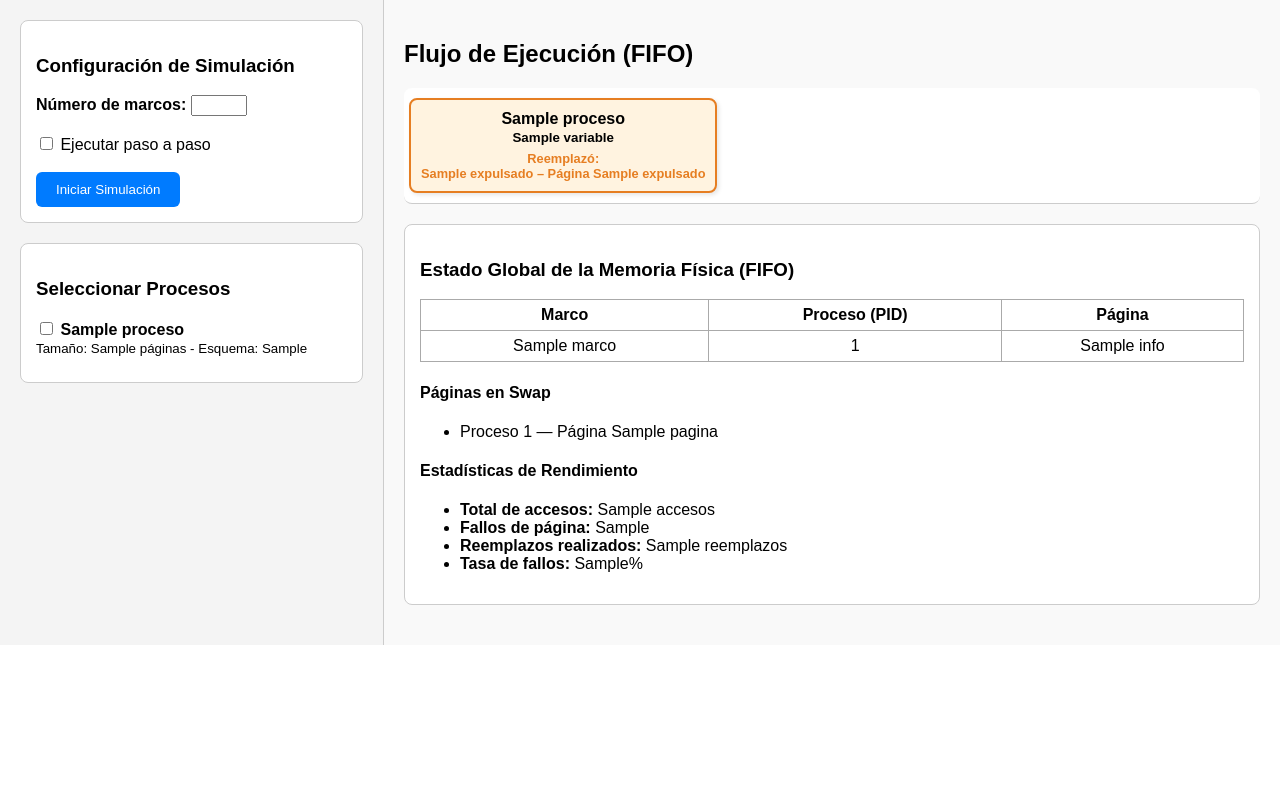
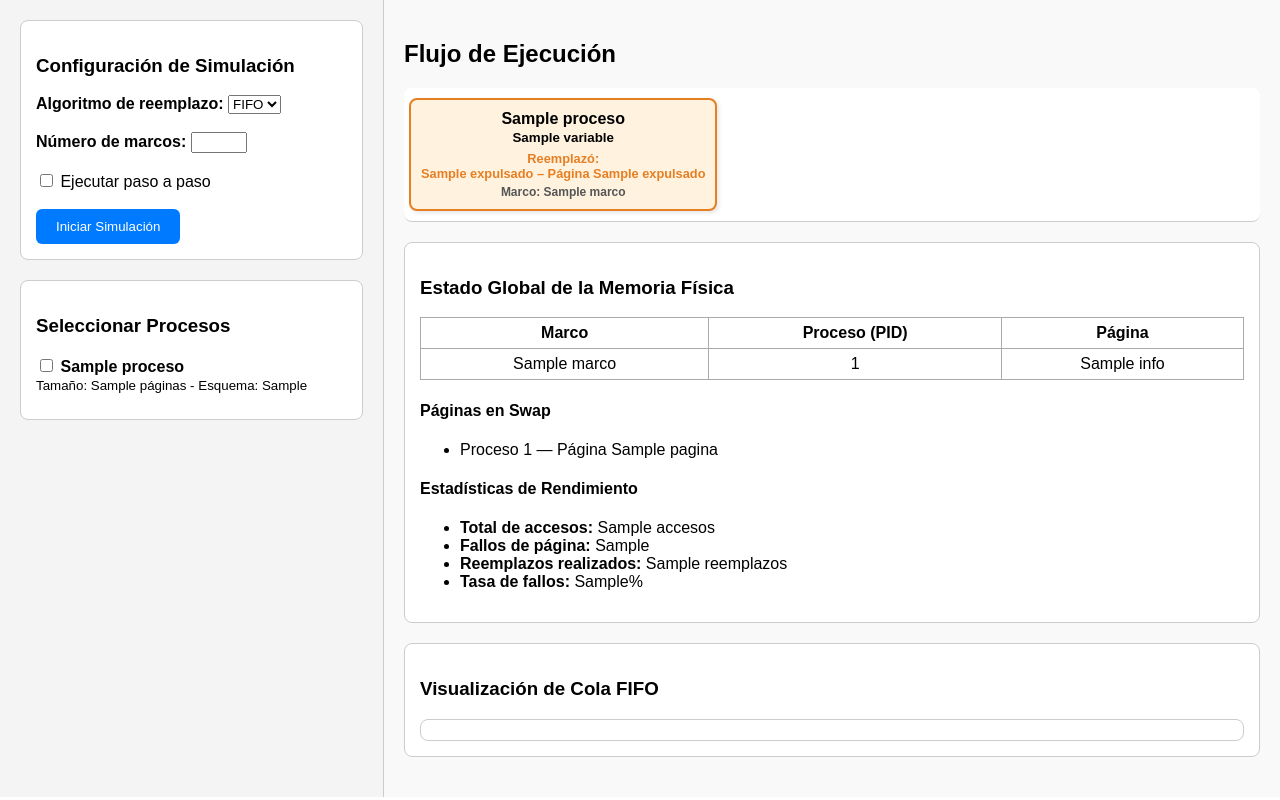
Before and after one commit to JhonCamargo-404/Gestion-de-memoria, a Flask app: template templates/index.html in a window 1280 px wide. Run offline with Flask 3, Linux system fonts and the light colour scheme; the template is opened without the code that fills it: most values are stand-ins (such as "Sample title", 1, 10 or a date in 2020).

Commit message:
incorporacion diagrama FIFO

```diff
--- a/static/script.js
+++ b/static/script.js
@@ -5,6 +5,7 @@ document.addEventListener("DOMContentLoaded", function () {
     const pasos = JSON.parse(pasosJson.textContent);
     const pasoElements = document.querySelectorAll(".paso");
 
+    // Mostrar detalles al hacer clic
     pasoElements.forEach((el, idx) => {
         el.addEventListener("click", () => mostrarDetallesPaso(idx));
     });
@@ -13,7 +14,6 @@ document.addEventListener("DOMContentLoaded", function () {
         const paso = pasos[index];
         if (!paso) return;
 
-        // Actualizar los detalles visibles
         document.getElementById("det-proceso").textContent = paso.proceso;
         document.getElementById("det-variable").textContent = paso.variable;
         document.getElementById("det-virt").textContent = paso.direccion_virtual;
@@ -25,8 +25,47 @@ document.addEventListener("DOMContentLoaded", function () {
         document.getElementById("detallesPaso").style.display = "block";
         document.getElementById("explicacionPaso").style.display = "block";
 
-        // Resaltar el paso seleccionado
         pasoElements.forEach(el => el.classList.remove("activo"));
         pasoElements[index].classList.add("activo");
     }
+
+    // Simulación visual de FIFO
+    actualizarColaFIFO(pasos);
 });
+
+function actualizarColaFIFO(pasos) {
+    const container = document.getElementById("fifo-visual-container");
+    if (!container) return;
+
+    container.innerHTML = "";
+
+    const cola = [];
+    pasos.forEach((paso, index) => {
+        if (paso.fallo_pagina) {
+            if (paso.swap && paso.expulsado) {
+                cola.shift();  // FIFO: eliminar más antigua
+            }
+            cola.push(paso.pagina); // agregar nueva página
+        }
+
+        const columna = document.createElement("div");
+        columna.className = `fifo-step ${paso.swap ? "dequeue" : "enqueue"}`;
+        columna.innerHTML = `<div>Paso ${index + 1}</div><div class="arrow">${paso.swap ? "⬆️" : "⬇️"}</div>`;
+
+        cola.slice().reverse().forEach(pagina => {
+            const block = document.createElement("div");
+            block.className = "fifo-block";
+            block.textContent = pagina;
+            columna.appendChild(block);
+        });
+
+        if (paso.swap) {
+            const label = document.createElement("div");
+            label.innerHTML = "⬅️ Reemplazo";
+            label.style.marginTop = "4px";
+            columna.appendChild(label);
+        }
+
+        container.appendChild(columna);
+    });
+}
--- a/static/styles.css
+++ b/static/styles.css
@@ -152,3 +152,67 @@ th, td {
     color: #555;
     margin-top: 4px;
 }
+.fifo-container {
+    display: flex;
+    flex-direction: row;
+    gap: 12px;
+    overflow-x: auto;
+    margin-top: 10px;
+    padding: 10px;
+    border: 1px solid #ccc;
+    background-color: #fff;
+    border-radius: 8px;
+    max-width: 100%;
+}
+
+.fifo-step {
+    display: flex;
+    flex-direction: column;
+    align-items: center;
+    min-width: 90px;
+    padding: 6px;
+    border-radius: 6px;
+    background-color: #f4f4f4;
+    box-shadow: 0 2px 4px rgba(0,0,0,0.1);
+    transition: transform 0.3s ease-in-out, background-color 0.3s;
+}
+
+.fifo-step .fifo-block {
+    width: 60px;
+    height: 40px;
+    background-color: #8bc34a;
+    color: white;
+    font-weight: bold;
+    display: flex;
+    align-items: center;
+    justify-content: center;
+    margin: 4px 0;
+    border-radius: 4px;
+    font-size: 0.75em; /* Tamaño de texto más pequeño */
+    word-break: break-word;
+    padding: 0 2px;
+    animation: slide-in 0.3s ease-in-out;
+}
+
+.fifo-step.enqueue .fifo-block {
+    background-color: #5cb85c; /* verde para carga */
+}
+
+.fifo-step.dequeue .fifo-block {
+    background-color: #e67e22; /* naranja para reemplazo */
+}
+
+.fifo-step:hover {
+    transform: scale(1.03);
+}
+
+.arrow {
+    font-size: 1.2em;
+    margin: 4px 0;
+    color: #666;
+}
+
+@keyframes slide-in {
+    from { transform: translateY(-15px); opacity: 0; }
+    to   { transform: translateY(0); opacity: 1; }
+}
--- a/templates/index.html
+++ b/templates/index.html
@@ -2,7 +2,7 @@
 <html lang="es">
 <head>
     <meta charset="UTF-8">
-    <title>Simulador de Memoria - FIFO</title>
+    <title>Simulador de Memoria - Inicio</title>
     <meta name="viewport" content="width=device-width, initial-scale=1.0">
     <link rel="stylesheet" href="../static/styles.css">
 </head>
@@ -13,6 +13,12 @@
         <div class="panel-izquierdo">
             <div class="bloque">
                 <h3>Configuración de Simulación</h3>
+                <label for="algoritmo"><strong>Algoritmo de reemplazo:</strong></label>
+                <select name="algoritmo" id="algoritmo">
+                    <option value="FIFO" {% if algoritmo == 'FIFO' %}selected{% endif %}>FIFO</option>
+                </select>
+                <br><br>
+
                 <label for="marcos"><strong>Número de marcos:</strong></label>
                 <input type="number" name="marcos" id="marcos" value="{{ marcos if marcos else 3 }}" min="1" max="32" required>
                 <br><br>
@@ -40,9 +46,8 @@
         </div>
 
         <div class="panel-derecho">
-
             {% if flujo_ejecucion %}
-                <h2>Flujo de Ejecución (FIFO)</h2>
+                <h2>Flujo de Ejecución</h2>
                 <div class="flujo">
                     {% for paso in flujo_ejecucion %}
                         <div class="paso-container">
@@ -59,6 +64,7 @@
                                         {{ paso.expulsado[0] }} – Página {{ paso.expulsado[1] }}
                                     </div>
                                 {% endif %}
+                                <div class="marco-info">Marco: {{ paso.marco }}</div>
                             </div>
                             {% if not loop.last %}
                                 <div class="flecha">→</div>
@@ -82,12 +88,12 @@
                 </div>
 
                 <div id="explicacionPaso" class="bloque explicacion-visual" style="display:none">
-                    <h3>Explicación del Paso</h3>
+                    <h3>🧠 Explicación del Paso</h3>
                     <p id="texto-explicacion"></p>
                 </div>
 
                 <div class="bloque">
-                    <h3>Estado Global de la Memoria Física (FIFO)</h3>
+                    <h3>Estado Global de la Memoria Física</h3>
                     <table>
                         <thead>
                             <tr><th>Marco</th><th>Proceso (PID)</th><th>Página</th></tr>
@@ -120,6 +126,11 @@
                         <li><strong>Tasa de fallos:</strong> {{ estadisticas.tasa_fallos }}%</li>
                     </ul>
                 </div>
+
+                <div class="bloque">
+                    <h3>Visualización de Cola FIFO</h3>
+                    <div id="fifo-visual-container" class="fifo-container"></div>
+                </div>
             {% else %}
                 <h2>Resultados de la Simulación</h2>
                 <p>Los resultados se mostrarán aquí después de ejecutar la simulación.</p>
```
